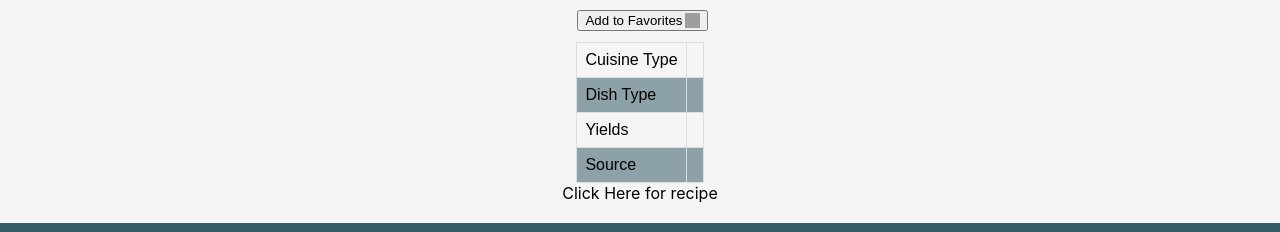
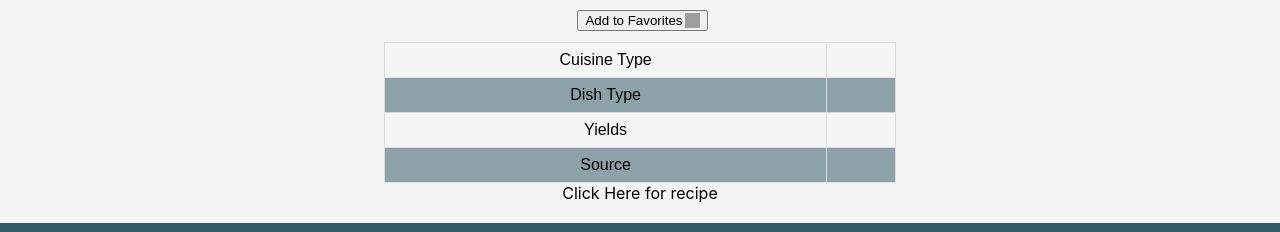
Before and after one commit to Jvaz0715/recipe-frontend, a React (Create React App) app: page /recipe-detail/1 in a window 1280 px wide. Shown: the part 427-659 px from the top of the page. Built offline with nearby package versions, Linux system fonts and the light colour scheme; no server answers; sample sign-in values are in the browser's storage; grey boxes are pictures that could not be loaded.

Commit message:
fixes table

```diff
--- a/src/components/Recipe/RecipeDetail.css
+++ b/src/components/Recipe/RecipeDetail.css
@@ -49,14 +49,19 @@ table {
     font-family: arial, sans-serif;
     border-collapse: collapse;
     width: 100%;
+
 }
 
 td, th {
     border: 1px solid #dddddd;
-    text-align: left;
+    text-align: center;
     padding: 8px;
 }
 
 tr:nth-child(even) {
     background-color: #335c6789;
 }
+
+.table-container{
+    width: 40vw;
+}
--- a/src/components/Recipe/RecipeDetail.js
+++ b/src/components/Recipe/RecipeDetail.js
@@ -111,7 +111,7 @@ export class RecipeDetail extends Component {
                         </button>
 
                     </div>
-                    <div>
+                    <div className="table-container">
                         <table>
 
                             <tr>
```
